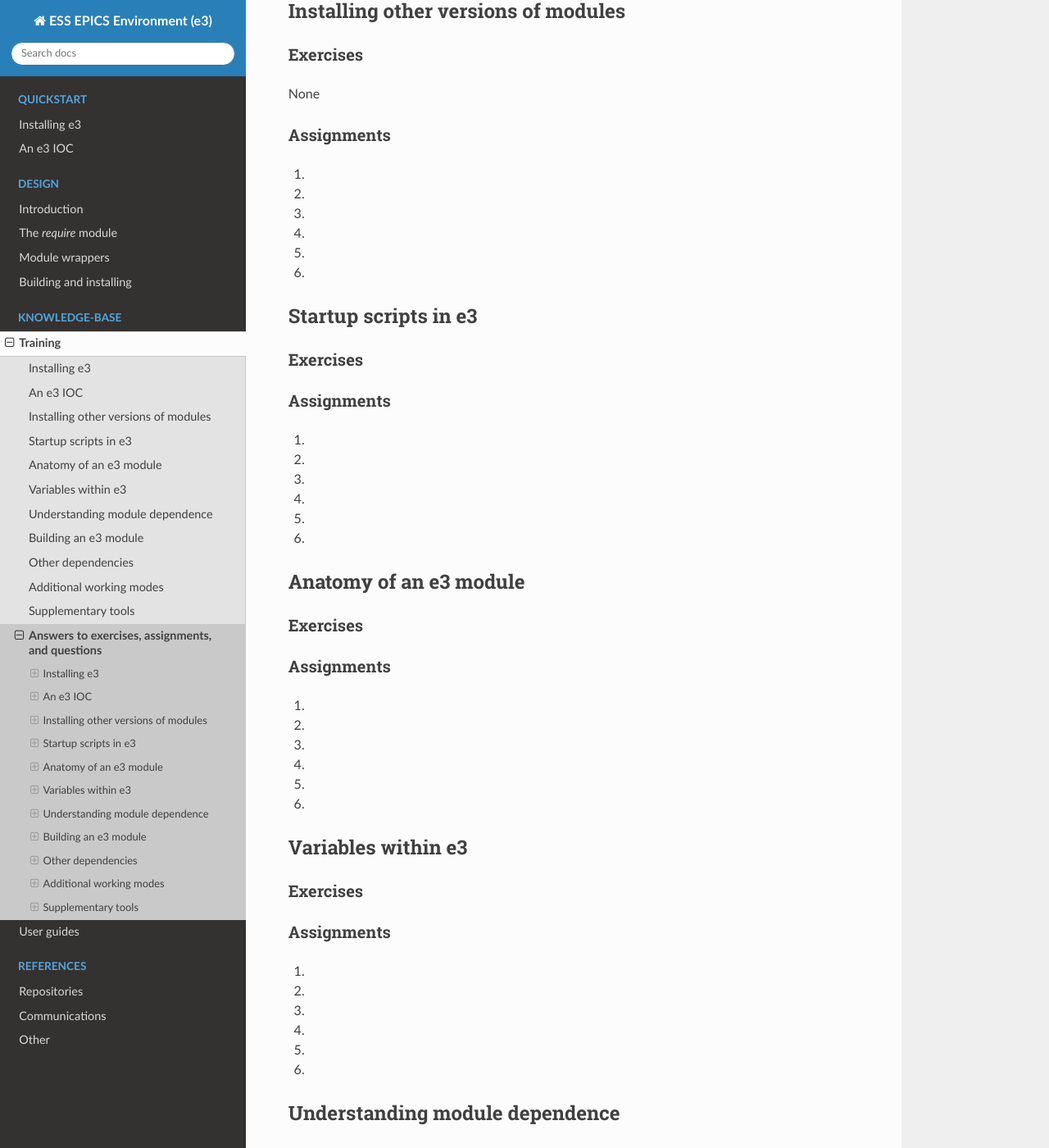
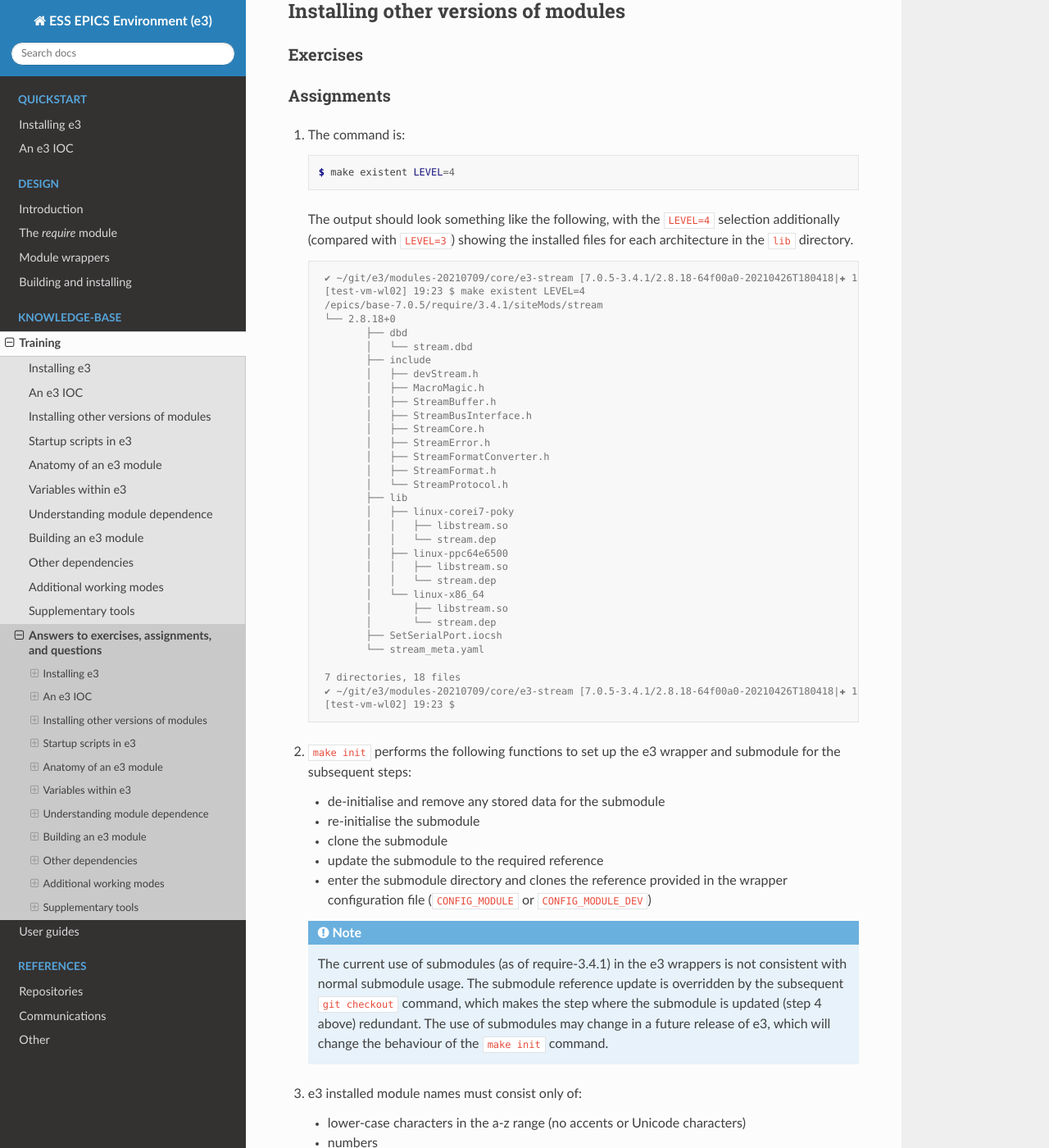
Before and after one commit to ttkorhonen/e3pages, a Sphinx documentation site: the page built from docs/kb/training/workbook/99_exercise_answers.md, in a window 1280 px wide and 1400 px high, scrolled down 2171 px. Shown: the whole window at 82% size. Built offline with Sphinx 7.4.7 and the Read the Docs theme 2.0.0, drawn with Linux system fonts in a browser that asks for light colours; some of the changed text lies outside the part shown.

Commit message:
Add answers for section 3 - installing other module versions

````diff
--- a/docs/kb/training/workbook/99_exercise_answers.md
+++ b/docs/kb/training/workbook/99_exercise_answers.md
@@ -104,15 +104,105 @@ None
 
 ## Installing other versions of modules
 ### Exercises
-None
 
 ### Assignments
-1.
-2.
-3.
-4.
-5.
-6.
+1. The command is:
+   ```console
+   $ make existent LEVEL=4
+   ```
+   The output should look something like the following, with the `LEVEL=4`
+   selection additionally (compared with `LEVEL=3`) showing the installed files
+   for each architecture in the `lib` directory.
+
+   ```console
+    ✔ ~/git/e3/modules-20210709/core/e3-stream [7.0.5-3.4.1/2.8.18-64f00a0-20210426T180418|✚ 1]
+	[test-vm-wl02] 19:23 $ make existent LEVEL=4
+	/epics/base-7.0.5/require/3.4.1/siteMods/stream
+	└── 2.8.18+0
+		├── dbd
+		│   └── stream.dbd
+		├── include
+		│   ├── devStream.h
+		│   ├── MacroMagic.h
+		│   ├── StreamBuffer.h
+		│   ├── StreamBusInterface.h
+		│   ├── StreamCore.h
+		│   ├── StreamError.h
+		│   ├── StreamFormatConverter.h
+		│   ├── StreamFormat.h
+		│   └── StreamProtocol.h
+		├── lib
+		│   ├── linux-corei7-poky
+		│   │   ├── libstream.so
+		│   │   └── stream.dep
+		│   ├── linux-ppc64e6500
+		│   │   ├── libstream.so
+		│   │   └── stream.dep
+		│   └── linux-x86_64
+		│       ├── libstream.so
+		│       └── stream.dep
+		├── SetSerialPort.iocsh
+		└── stream_meta.yaml
+
+	7 directories, 18 files
+	✔ ~/git/e3/modules-20210709/core/e3-stream [7.0.5-3.4.1/2.8.18-64f00a0-20210426T180418|✚ 1]
+	[test-vm-wl02] 19:23 $
+   ```
+
+2. `make init` performs the following functions to set up the e3 wrapper and
+   submodule for the subsequent steps:
+   - de-initialise and remove any stored data for the submodule
+   - re-initialise the submodule
+   - clone the submodule
+   - update the submodule to the required reference
+   - enter the submodule directory and clones the reference provided in the
+	 wrapper configuration file (`CONFIG_MODULE` or `CONFIG_MODULE_DEV`)
+
+   :::{Note}
+   The current use of submodules (as of require-3.4.1) in the e3 wrappers is not
+   consistent with normal submodule usage. The submodule reference update is
+   overridden by the subsequent `git checkout` command, which makes the step
+   where the submodule is updated (step 4 above) redundant. The use of
+   submodules may change in a future release of e3, which will change the
+   behaviour of the `make init` command.
+   :::
+
+3. e3 installed module names must consist only of:
+   - lower-case characters in the a-z range (no accents or Unicode characters)
+   - numbers
+   - the underscore `_` character
+
+   The module name must begin with a character between 'a' and 'z'.
+
+   :::{Note}
+   There are no restrictions on the repository or wrapper names. However, e3
+   best practice is to make the wrapper name, and the repository names/URLs,
+   consistent with the installed module name where possible. This is not always
+   possible for community-sourced modules, where upper-case characters are often
+   used.
+   :::
+
+4. `make uninstall`
+
+5. The commands can be combined as:
+   ```console
+   $ make build install
+   ```
+
+   Alternatively, the `make rebuild` command will call the following targets in
+   order:
+   - `clean`
+   - `build`
+   - `install`
+
+6. `require` will default to loading the latest version that matches the
+   `major.minor.patch` format, as these are considered the production releases
+   of the module. To load a version that does not match this format, specify the
+   version name explicitly when starting the IOC:
+
+   ```console
+   [iocuser@host:e3-stream]$ iocsh.bash -r stream,e3training
+   ```
 
 
 
````
